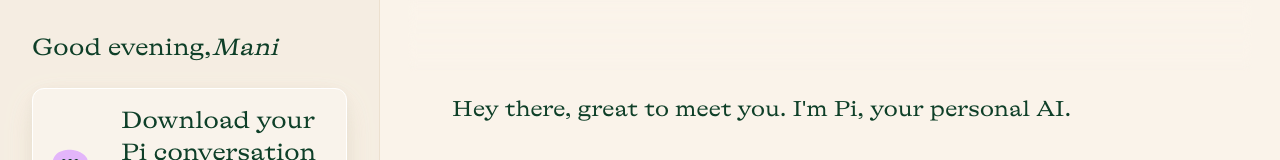
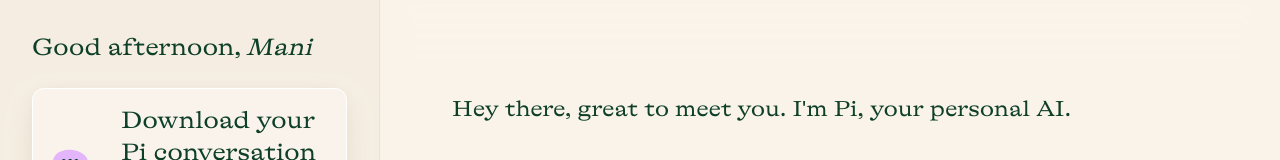
Before and after one commit to purohitdheeraj/pi-web, a Next.js app: page / in a window 1280 px wide. Shown: the top 160 px of the page. Built offline with nearby package versions, Linux system fonts and the light colour scheme; no server answers.

Commit message:
dynamic greeting

```diff
--- a/src/app/page.tsx
+++ b/src/app/page.tsx
@@ -1,64 +1,67 @@
 "use client";
-import { Button } from '@/components/ui/button';
-import { Input } from '@/components/ui/input';
-import { Textarea } from '@/components/ui/textarea';
-import { Sparkles, User } from 'lucide-react';
-import { VolumeX } from 'lucide-react';
+
 import useAutosizeTextArea from "../hooks/use-autosize-textarea";
-import { useRef, useState } from "react";
+import { useRef, useState, useEffect } from "react";
 import Chat from '@/components/Chat';
 import Topics from '@/components/Topics';
 import Image from 'next/image';
 import chat from '../../public/assets/chat.svg';
 
-
-
 export default function Home() {
-
   const [value, setValue] = useState("");
+  const [greeting, setGreeting] = useState<string>("");
   const textAreaRef = useRef<HTMLTextAreaElement>(null);
   const [focused, setFocused] = useState(false);
-  const apiKey = process.env.NEXT_PUBLIC_OPEN_AI_API_KEY;
 
   useAutosizeTextArea(textAreaRef.current, value);
 
+  // Function to determine the greeting based on the time of day
+  const getGreeting = () => {
+    const hours = new Date().getHours();
+    if (hours < 12) {
+      return "Good morning";
+    } else if (hours < 18) {
+      return "Good afternoon";
+    } else {
+      return "Good evening";
+    }
+  };
+
+  // Set greeting when the component mounts or time changes
+  useEffect(() => {
+    setGreeting(getGreeting());
+  }, []);  // Empty dependency array ensures it runs only once when the component mounts
+
   const handleChange = (evt: React.ChangeEvent<HTMLTextAreaElement>) => {
     const val = evt.target?.value;
-
-    console.log(val)
-
+    console.log(val);
     setValue(val);
-
   };
-
 
   return (
     <>
-    <div className='flex  flex-wrap alpina h-full overflow-y-auto'>
-      <div className='w-full lg:w-[380px] lg:border-r text-2xl overflow-y-scroll no-scrollbar border-r p-8  h-[100vh] bg-border/30   lg:pt-8 gap-2 '>
+      <div className='flex flex-wrap alpina h-full overflow-y-auto'>
+        <div className='w-full lg:w-[380px] lg:border-r text-2xl overflow-y-scroll no-scrollbar border-r p-8 h-[100vh] bg-border/30 lg:pt-8 gap-2'>
           <h2>
-        Good evening,
-
-        <span className='italic'>
+            {greeting},
+            <span className='italic ml-1'>
               Mani
             </span>
           </h2>
 
-        <div className="mb-6 flex items-center rounded-xl border border-white bg-white/30 p-4  shadow-[0px_12px_32px_-6px_#e4dbc8,0px_2px_16px_-6px_#0000001a] transition-all duration-150 hover:scale-95 hover:bg-background/95 mt-6">
-
+          <div className="mb-6 flex items-center rounded-xl border border-white bg-white/30 p-4 shadow-[0px_12px_32px_-6px_#e4dbc8,0px_2px_16px_-6px_#0000001a] transition-all duration-150 hover:scale-95 hover:bg-background/95 mt-6">
             <div className="pr-4 shrink-0">
-        <Image src={chat} alt='Chat' width={56} height={56}/>
+              <Image src={chat} alt='Chat' width={56} height={56} />
+            </div>
+            <div><h2 className="font-condensed text-h-m text-primary-700">Download your Pi conversation history</h2><a className="mt-4 text-sm geist-sans block text-secondary" href="/profile/manage-history">Manage history</a></div>
           </div>
 
-        <div><h2 className="font-condensed text-h-m text-primary-700">Download your Pi conversation history</h2><a className="mt-4 text-sm geist-sans block text-secondary" href="/profile/manage-history">Manage history</a></div></div>
-
-        <Topics/>
+          <Topics />
         </div>
 
-      <div className=' mx-auto w-full flex-grow flex flex-col  max-w-[844px] px-4 relative h-full overflow-y-auto'>
-      <div className="absolute top-0 left-0 right-0 h-16 blur-sm  bg-gradient-to-b z-40 from-background to-background/50 "></div>
-
-        <Chat/>
+        <div className='mx-auto w-full flex-grow flex flex-col max-w-[844px] px-4 relative h-full overflow-y-auto'>
+          <div className="absolute top-0 left-0 right-0 h-16 blur-sm bg-gradient-to-b z-40 from-background to-background/50 "></div>
+          <Chat />
         </div>
       </div>
     </>
```
Lines whose indentation alone changed are shown as unchanged.
